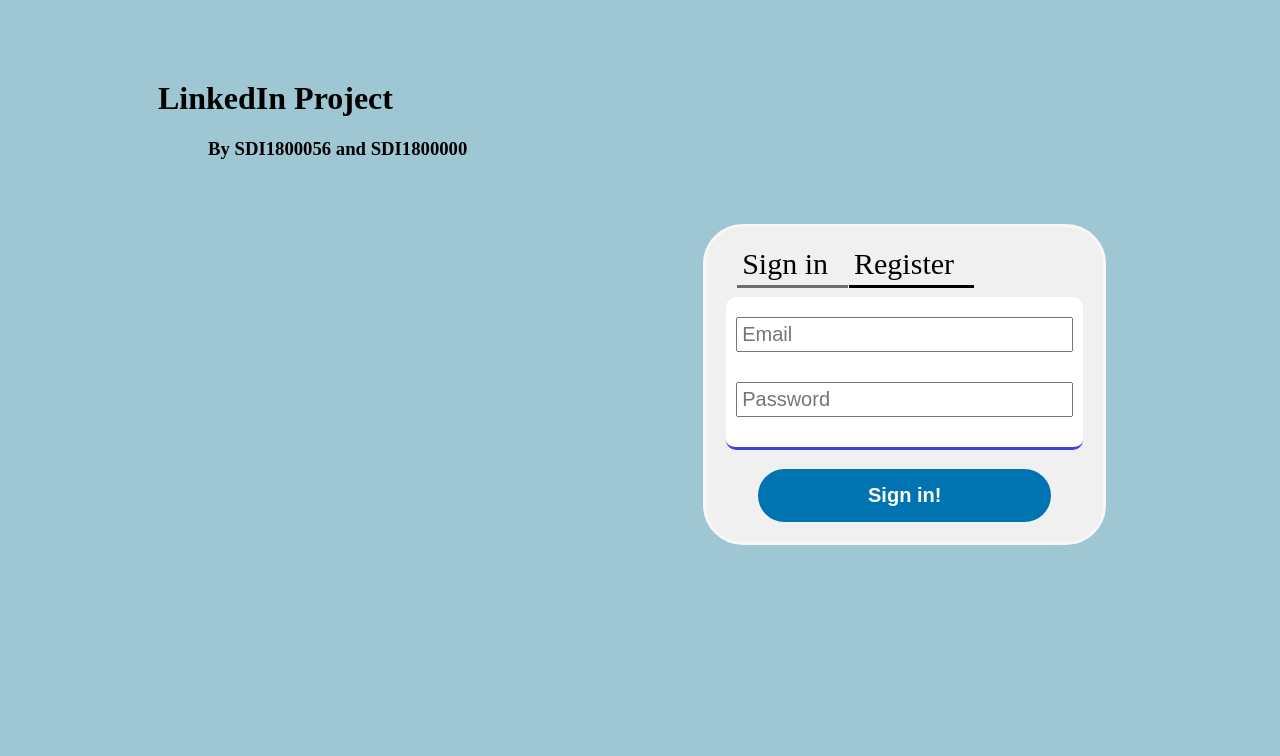
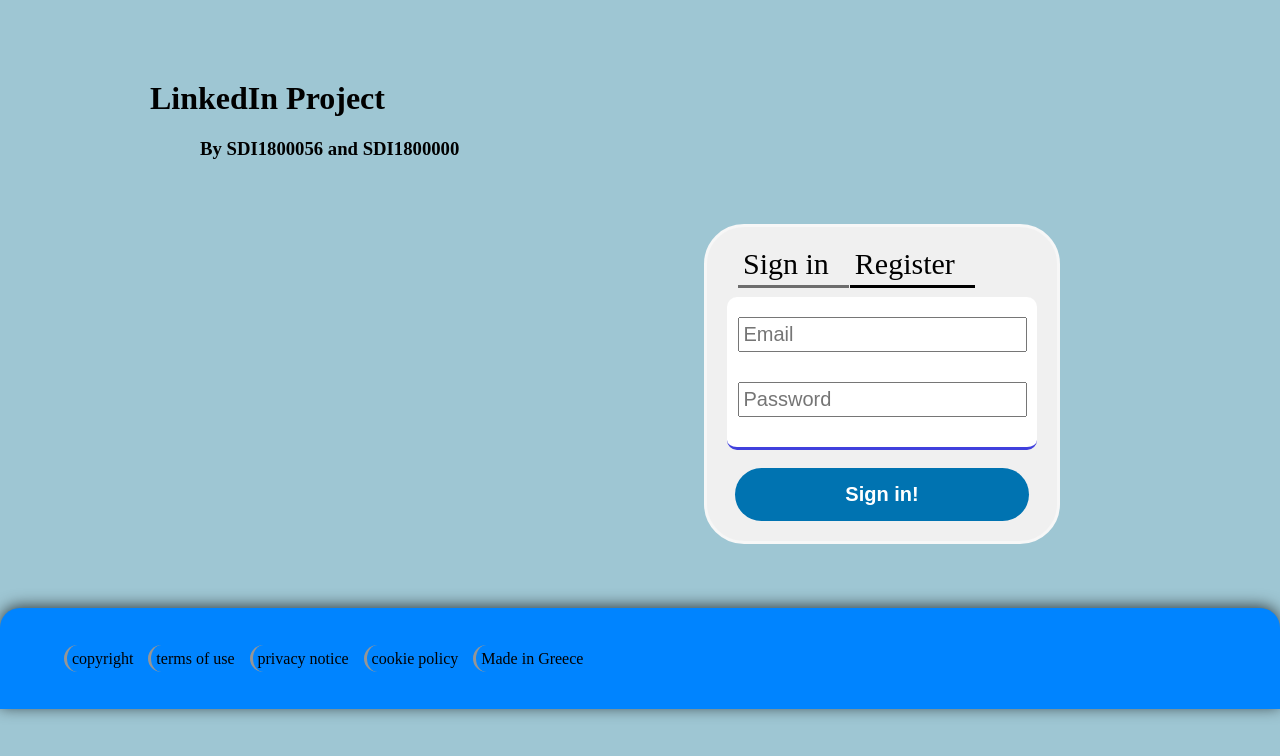
Before and after one commit to Uni-2018-n/TediProject, a Vue app in the folder Antonis/tediproject/: page / in a window 1280 px wide. Shown: the top 756 px of the page. Built offline with nearby package versions, Linux system fonts and the light colour scheme.

Commit message:
made it work as it should with out any design bugs, added footer

```diff
--- /dev/null
+++ b/Antonis/tediproject/src/components/footer.vue
@@ -0,0 +1,57 @@
+<template>
+  <div id='general'>
+      <ul>
+          <li id="wborders">copyright</li>
+          <li id="wborders">terms of use</li>
+          <li id="wborders">privacy notice</li>
+          <li id="wborders">cookie policy</li>
+          <li id="wborders">Made in Greece</li>
+      </ul>
+  </div>
+</template>
+
+<script>
+import { defineComponent } from "@vue/runtime-core";
+
+export default defineComponent({
+    name: "Footer",
+    setup(){
+
+    }
+})
+</script>
+
+<style>
+#general {
+    display: block;
+    margin-top: 5%;
+    padding-top: 2%;
+    padding-bottom: 2%;
+    padding-left: 5%;
+    /* padding-right: 20%;  */
+    background-color: rgb(0, 132, 255);
+    border-top-left-radius: 20px;
+    border-top-right-radius: 20px;
+    box-shadow: 0px -2px 15px rgba(0, 0, 0, 0.671);
+
+}
+#general ul{
+    padding: 0;
+}
+#general ul li{
+    display: inline;
+    padding: 5px;
+    margin-right: 10px;
+}
+#wborders {
+    border-style: none none none solid;
+    border-color: rgb(150, 150, 150);
+    border-width: 3px;
+    border-top-left-radius: 20px;
+    border-bottom-left-radius: 20px;
+}
+#general ul li:hover {
+    background-color: rgb(150, 150, 150);
+    cursor: pointer;
+}
+</style>
--- a/Antonis/tediproject/src/components/signInForm.vue
+++ b/Antonis/tediproject/src/components/signInForm.vue
@@ -1,9 +1,9 @@
 <template>
   <div id="all">
     <div id="inputs">
-      <input v-model="email" @blur="blurEmail" :class="{ nonerror: !emailError }" type="email" size="25" placeholder="Email" /><br />
+      <input v-model="email" @blur="blurEmail" :class="{ nonerror: !emailError }" type="email" placeholder="Email" />
       <span id="errors" v-if="emailError">*Email address cant be empty</span>
-      <input v-model="pass" @blur="blurPass" type="password" :class="{ nonerror: !passErrorA && !passErrorB }" size="25" placeholder="Password" /><br />
+      <input v-model="pass" @blur="blurPass" type="password" :class="{ nonerror: !passErrorA && !passErrorB }" placeholder="Password" />
       <span id="errors" v-if="passErrorA">*Password cant be empty</span>
       <span id="errors" v-if="passErrorB">*Wrong email or password</span>
     </div>
--- a/Antonis/tediproject/src/components/signUpForm.vue
+++ b/Antonis/tediproject/src/components/signUpForm.vue
@@ -1,26 +1,26 @@
 <template>
   <div id="all">
     <div id="inputs">
-      <input v-model="fName" @blur="blurfName" :class="{ nonerror: !fNameError }" type="text" size="25" placeholder="First Name" /><br />
+      <input v-model="fName" @blur="blurfName" :class="{ nonerror: !fNameError }" type="text" size="25" placeholder="First Name" />
       <span id="errors" v-if="fNameError">*First name field cant be empty</span>
-      <input v-model="lName" @blur="blurlName" :class="{ nonerror: !lNameError }" type="text" size="25" placeholder="Last Name" /><br />
+      <input v-model="lName" @blur="blurlName" :class="{ nonerror: !lNameError }" type="text" size="25" placeholder="Last Name" />
       <span id="errors" v-if="lNameError">*Last name field cant be empty</span>
-      <input v-model="email" @blur="blurEmail" :class="{ nonerror: !emailError && !emailErrorB }" type="email" size="25" placeholder="Email" /><br />
+      <input v-model="email" @blur="blurEmail" :class="{ nonerror: !emailError && !emailErrorB }" type="email" size="25" placeholder="Email" />
       <span id="errors" v-if="emailError">*Email field cant be empty</span>
       <span id="errors" v-if='emailErrorB'>*Wrong email</span>
-      <input v-model="pass" @blur="blurPass" :class="{ nonerror: !PassError }" type="password" size="25" placeholder="Password" /><br />
+      <input v-model="pass" @blur="blurPass" :class="{ nonerror: !PassError }" type="password" size="25" placeholder="Password" />
       <span id="errors" v-if="PassError">*Password field cant be empty</span>
       <!-- <span id="errors" v-if='errorFlag'>*Use better password</span> -->
-      <input v-model="vPass" @blur="blurVPass" :class="{ nonerror: !vPassError && !vPassErrorB }" type="password" size="25" placeholder="Verify Password" /><br />
+      <input v-model="vPass" @blur="blurVPass" :class="{ nonerror: !vPassError && !vPassErrorB }" type="password" size="25" placeholder="Verify Password" />
       <span id="errors" v-if="vPassError">*Please verify the password</span>
       <span id="errors" v-if='vPassErrorB'>*Password and verified password are diffrent</span>
-      <input v-model="phoneNumber" @blur="blurPhoneNumber" :class="{ nonerror: !phoneNumberError }" type="tel" size="25" placeholder="Phone Number" /><br />
+      <input v-model="phoneNumber" @blur="blurPhoneNumber" :class="{ nonerror: !phoneNumberError }" type="tel" size="25" placeholder="Phone Number" />
       <span id="errors" v-if="phoneNumberError">*Phone number field cant be empty</span>
       <!-- <span id="errors" v-if='errorFlag'>*Wrong phone number format</span> -->
 
       <input @change="selectedFile" @blur="blurPhoto" type="file" name="file" id="file" class="inputfile" accept="image/*" />
       <label for="file" id="fileLabel" :class="{ nonerror: !photoError }">Choose a file</label>
-      <span id="fileName">{{ fileName }}</span>
+      <span id="fileName" v-if="photo" :title="photo.name">{{ fileName }}</span>
       <span id="errors" v-if="photoError">*Please select an image</span>
     </div>
     <div id="button">
@@ -156,16 +156,16 @@
     }
     const selectedFile = (event) => {
       if(event){
-        if(event.target.files[0].size > 50000){
+        if(event.target.files[0].size > 100000){
           console.log('error image more than 50k') //TODO
         }else{
           photo.value = event.target.files[0]
           // console.log(photo.value)
-          fileName.value = photo.value.name.substring(0,24)
+          fileName.value = photo.value.name.substring(0,16)
         }
       }
     }
-    return { fName, lName, email, pass, vPass, phoneNumber, fileName,
+    return { fName, lName, email, pass, vPass, phoneNumber, fileName, photo,
     fNameError, lNameError, PassError, emailError, emailErrorB, vPassError, vPassErrorB, phoneNumberError, photoError,
     blurfName, blurlName, blurEmail, blurPass, blurVPass, blurPhoneNumber, blurPhoto,
     submit, selectedFile };
@@ -182,6 +182,7 @@
 	opacity: 0;
 	overflow: hidden;
 	position: absolute;
+  right: 0%;
 	z-index: -1;
 }
 
--- a/Antonis/tediproject/src/components/welcomeForms.vue
+++ b/Antonis/tediproject/src/components/welcomeForms.vue
@@ -37,11 +37,13 @@
   margin-bottom: 20px;/*todo move this to global form css*/
 }
 #forms {
-  display: inline-block;
+  /* display: block; */
   border-style: solid;
   border-radius: 40px;
   border-color: rgb(247, 247, 247);
   background-color: rgb(240, 240, 240);
+  max-width: 350px;
+  min-width: 350px;
 }
 #forms ul {
   list-style-type: none;
--- a/Antonis/tediproject/src/styles/formGlobal.css
+++ b/Antonis/tediproject/src/styles/formGlobal.css
@@ -4,18 +4,21 @@
   border-color: rgb(64, 64, 221);
   border: 0 0 5px 0;
   padding-top: 20px;
-  padding-left: 10px;
-  padding-right: 10px;
+  padding-left: 3%;
+  padding-right: 3%;
   border-radius: 10px;
   margin-left: 20px;
   margin-right: 20px;
+  max-width: fit-content;
 }
 .nonerror {
   margin-bottom: 30px;
 }
 #inputs input {
+  box-sizing: border-box;
   padding: 4px;
   font-size: 20px;
+  width: 100%;
 }
 #button {
   display: flex;
--- a/Antonis/tediproject/src/views/Home.vue
+++ b/Antonis/tediproject/src/views/Home.vue
@@ -6,37 +6,43 @@
   <div id="form">
     <welcomeForms />
   </div>
+  <footer>
+    <div id="footer">
+      <Footer />
+    </div>
+  </footer>
 </template>
 
 <script lang="ts">
-
 import { defineComponent } from "vue";
-import welcomeForms  from '../components/welcomeForms.vue'
+import welcomeForms from "../components/welcomeForms.vue";
+import Footer from "../components/footer.vue";
 
 export default defineComponent({
   name: "Home",
   components: {
     welcomeForms,
+    Footer,
   },
-  setup(){
-
-  }
+  setup() {},
 });
 </script>
 
 <style>
 body {
+  margin: 0;
   background-color: rgb(158, 198, 211);
 }
 #form {
   margin-left: 55%;
   margin-top: 5%;
+  margin-right: 10%;
 }
 #logo {
   margin-top: 80px;
   margin-left: 150px;
 }
-#logo h3{
+#logo h3 {
   margin-left: 50px;
 }
 </style>
```
